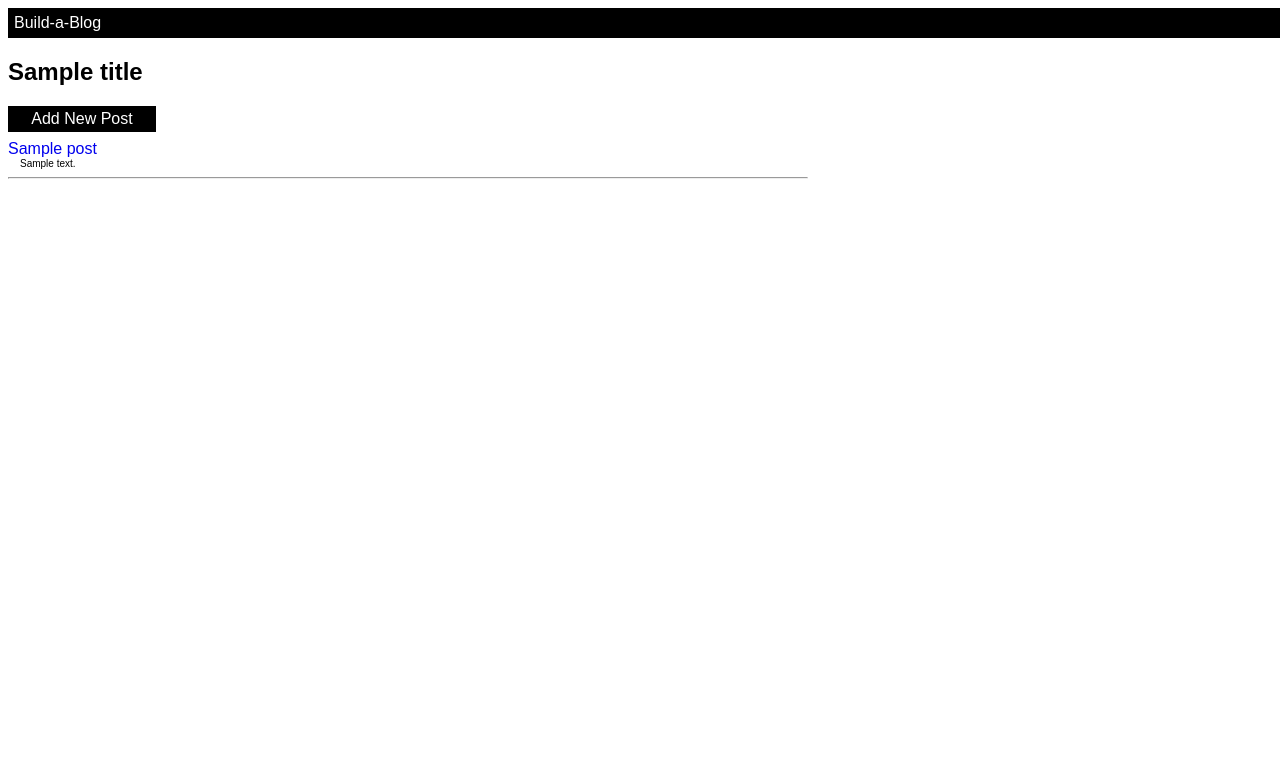
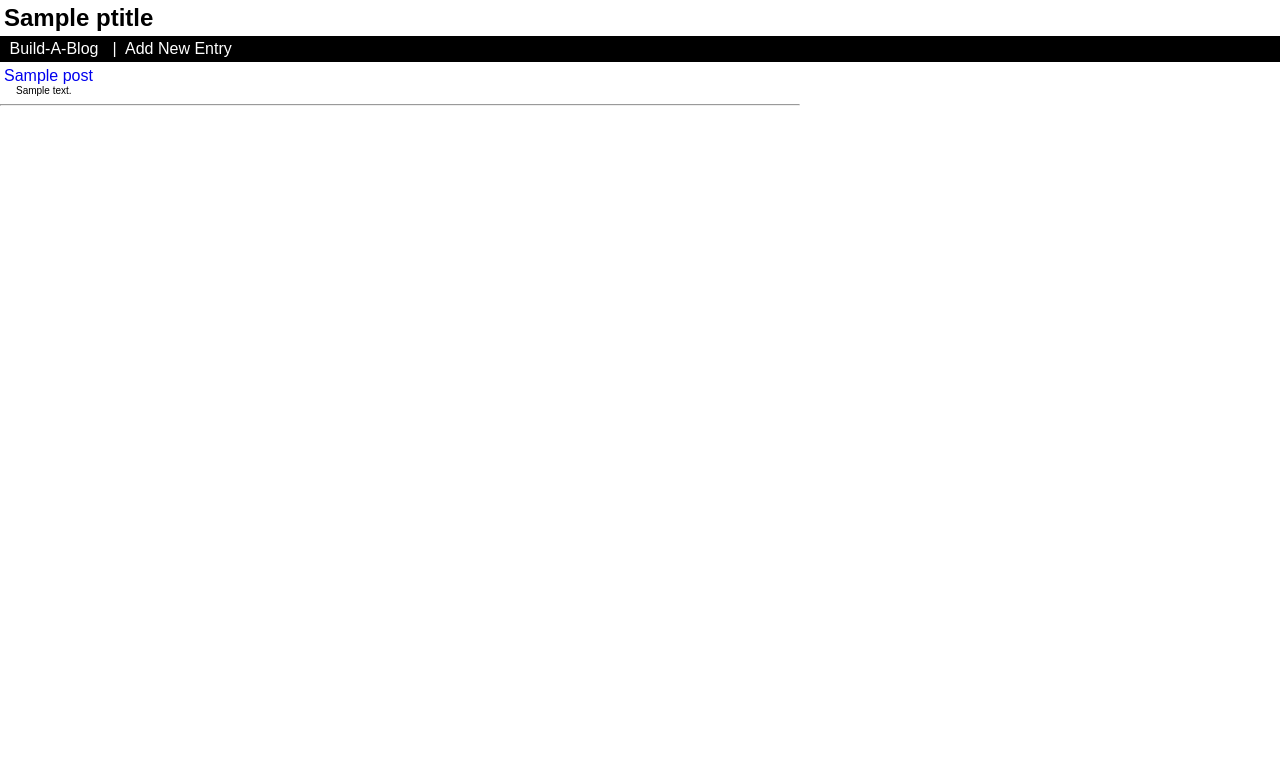
Before and after one commit to KerstingJ/build-a-blog, a Python web app: template templates/blog.html in a window 1280 px wide. Shown: the top 783 px of the page. Run offline with Jinja, Linux system fonts and the light colour scheme; the template is opened without the code that fills it: most values are stand-ins (such as "Sample title", 1, 10 or a date in 2020).

Commit message:
added nav bar, style, html updates

```diff
--- a/templates/base.html
+++ b/templates/base.html
@@ -4,22 +4,32 @@
 	</head>
 
 	<style type="text/css">
+		body { font-family: sans-serif; margin: 0; }
+		h2 {margin: 4px; }
+		textarea { width: 400px; height: 200px; }
 		.error { color: red; }
-		.head { color: white; background-color: black;
-				width: 100%; margin: 0; padding: 6px;}
+		.head { color: white; background-color: black; width:100%; margin-bottom: 5px;}
+		.entry { margin: 4px; }
 		.main { margin-left: 0px; max-width:800px;}
-		body { font-family: sans-serif; width:100%}
-		textarea { width: 400px; height: 200px; }
 		.ptitle, a{ text-decoration: none; font-family: sans-serif; font-size: 16px;
 				  min-width: 100px; }
 		.pcontent { font-size: 10px; margin-left: 12px;}
-		table.posts td { border-bottom: 1px solid #ddd; }
+		.nav-link { text-align: center;
+					display:inline-block;
+					background-color: black;
+					color: white;
+					padding:4px;
+		}
 	</style>
 
 	<body>
+		<h2> {{ptitle}} </h2>
+
 		<div class="head">
-			Build-a-Blog
+			<a class="nav-link" href="/blog"> Build-A-Blog </a> |
+			<a class="nav-link" href="/newpost"> Add New Entry </a>
 		</div>
+
 		<div class="main">
 			{% block body %}
 			{% endblock %}
--- a/templates/blog.html
+++ b/templates/blog.html
@@ -1,13 +1,12 @@
 {% extends "base.html" %}
 {% block body %}
-<h2> {{title}} </h2>
-<a style="text-align: center; display:block; background-color: black; color: white; width:140px; padding:4px; margin-bottom: 8px;"
-   href="/newpost" padding:4px;> Add New Post </a>
 <form>
 	<table class="posts">
 		{% for post in posts %}
-		<div class="ptitle"><a href="/blog/{{ post.key().id() }}">{{ post.title }}</a></div>
-		<div class="pcontent">{{ post.content }}</div>
+		<div class="entry">
+			<div class="ptitle"><a href="/blog/{{ post.key().id() }}">{{ post.title }}</a></div>
+			<div class="pcontent">{{ post.content }}</div>
+		</div>
 		<hr>
 		{% endfor %}
 	</table>
--- a/templates/newpost.html
+++ b/templates/newpost.html
@@ -1,6 +1,5 @@
 {% extends "base.html" %}
 {% block body %}
-<h2> New Post </h2>
 <form method="post" action="/add">
 	<table>
 		<tr>
```
Also changed, not shown: main.py (+5 -4 lines), 1 other file.
